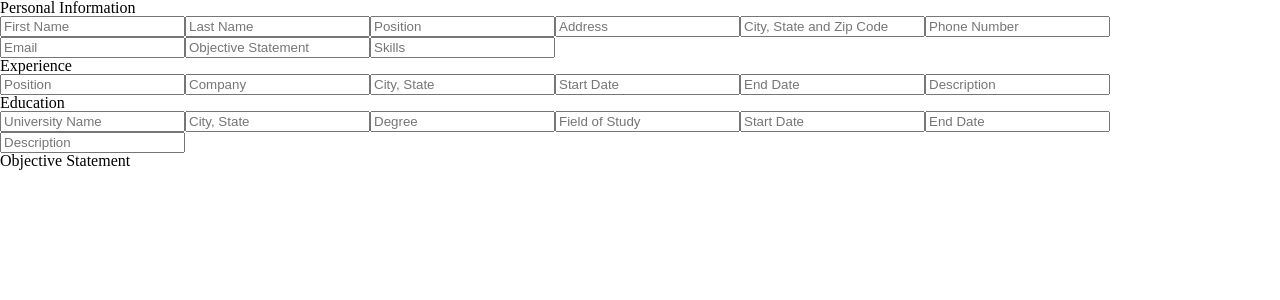
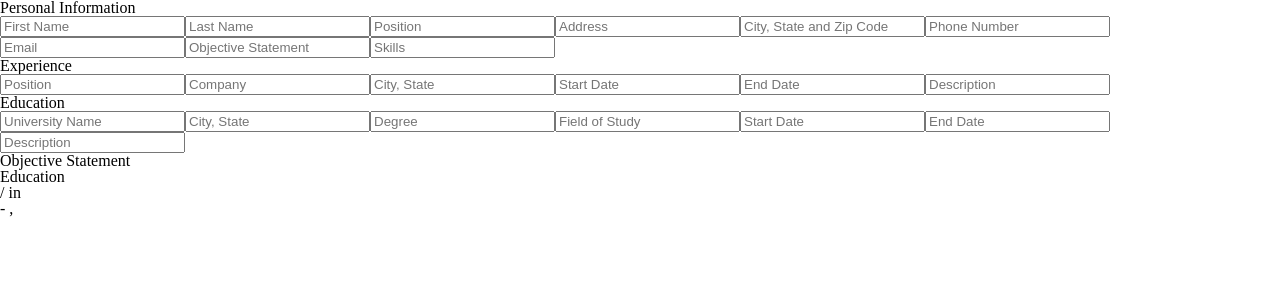
Before and after one commit to Chance093/odin-project-cv-app, a React (Create React App) app: page / in a window 1280 px wide. Shown: the top 300 px of the page. Built offline with nearby package versions, Linux system fonts and the light colour scheme; the HTML template or start-up script is replaced by a standard one.

Commit message:
Add EducationInfo component

```diff
--- /dev/null
+++ b/src/components/EducationInfo.js
@@ -0,0 +1,19 @@
+function EducationInfo({schoolEdu, locationEdu, degreeEdu,
+    fieldEdu, fromDateEdu, toDateEdu, descriptionEdu }){
+
+    return(
+        <div className="education-info">
+            <h2>Education</h2>
+            <div className="right-education">
+                <div className="education">
+                    <p><span>{schoolEdu}</span> / {degreeEdu} in {fieldEdu}</p>
+                    <p>{fromDateEdu} - {toDateEdu}, {locationEdu}</p>
+                    <p>{descriptionEdu}</p>
+                </div>
+            </div>
+        </div>
+    )
+}
+
+
+export default EducationInfo;
--- a/src/components/Resume.js
+++ b/src/components/Resume.js
@@ -1,5 +1,6 @@
 import PersonalInfo from "./PersonalInfo";
 import ObjectiveInfo from "./ObjectiveInfo";
+import EducationInfo from "./EducationInfo";
 
 function Resume({firstName, lastName, position, address1, address2, phoneNumber, email, objective,
     positionExp, companyExp, companyLocExp, fromDateExp, toDateExp, descriptionExp,
@@ -18,8 +19,16 @@ function Resume({firstName, lastName, position, address1, address2, phoneNumber,
             email={email}
             />
             <ObjectiveInfo objective={objective}/>
-            {/*<EducationInfo/>
-            <ExperienceInfo/>
+            <EducationInfo
+                schoolEdu={schoolEdu}
+                locationEdu={locationEdu}
+                degreeEdu={degreeEdu}
+                fieldEdu={fieldEdu}
+                fromDateEdu={fromDateEdu}
+                toDateEdu={toDateEdu}
+                descriptionEdu={descriptionEdu}
+            />
+            {/*<ExperienceInfo/>
             <SkillsInfo/> */}
         </div>
     )
```
